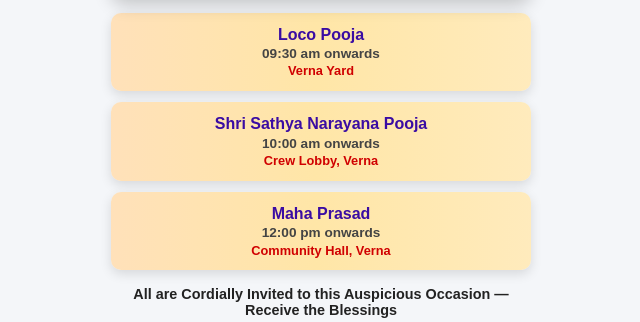
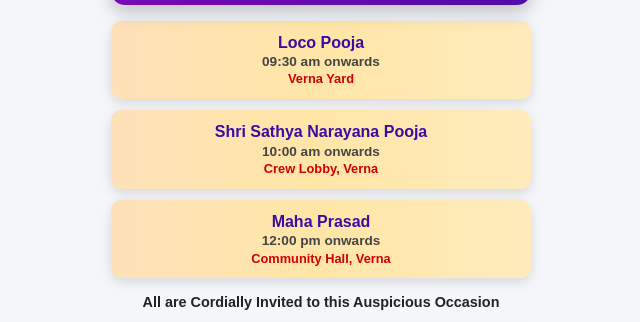
Before and after one commit to CrewLobbyVerna/AyudhaPooja, a plain HTML site: page index.html in a window 1280 px wide. Shown: the part 319-641 px from the top of the page, without its empty margins (319-959 px from the left). Drawn offline with Linux system fonts and the light colour scheme.

Commit message:
Update index.html

```diff
--- a/index.html
+++ b/index.html
@@ -200,7 +200,7 @@
       </div>
     </div>
 
-    <div class="invite">All are Cordially Invited to this Auspicious Occasion — Receive the Blessings</div>
+    <div class="invite">All are Cordially Invited to this Auspicious Occasion</div>
 
     <div class="assoc">
       <img src="placeholder-verna-logo.png" alt="Verna Running Staff logo">
```
